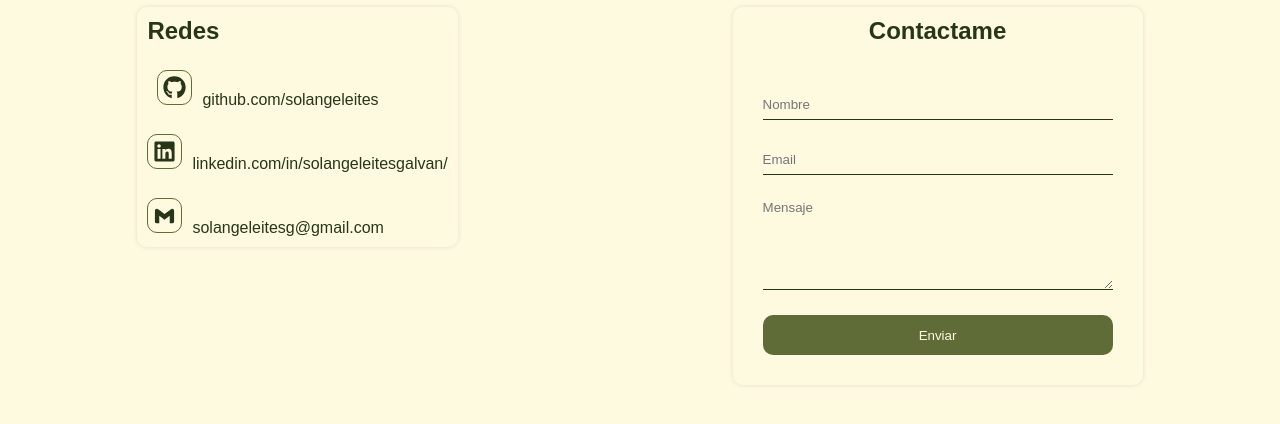
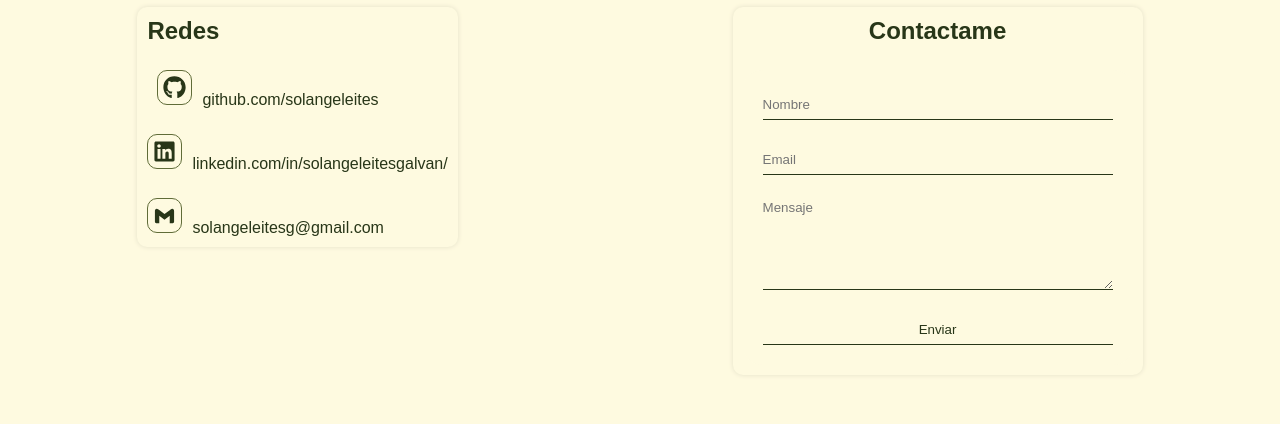
Before and after one commit to solangeleites/portfolio2024, a React (Vite) app: page / in a window 1280 px wide. Shown: the part 2723-3147 px from the top of the page. Built offline with nearby package versions, Linux system fonts and the light colour scheme.

Commit message:
cree el back del formulario

```diff
--- a/src/pages/contact/form/Form.jsx
+++ b/src/pages/contact/form/Form.jsx
@@ -1,42 +1,47 @@
 import React from 'react';
 import { FormContainer, Input, TextArea, Button } from './FormStyled';
 import { useState } from 'react';
+import axios from 'axios';
 
 const Form = () => {
-  const [fields, setFields] = useState({});
+  const [name, setName] = useState('');
+  const [email, setEmail] = useState('');
+  const [msg, setMsg] = useState('');
+  const [successMessage, setSuccessMessage] = useState(null);
 
-  const onSubmit = async (e) => {
+
+  const handleSubmit = (e) => {
     e.preventDefault();
-    console.log(fields);
-    try {
-      const contact = await createUser(fields.name, fields.email, fields.msg);
-      console.log(contact);
-      if (contact) {
-        dispatch(
-          setCurrentUser({
-            ...contact
-          })
-        );
-        console.log('Usuario registrado con éxito:', contact);
-      }
-    } catch (error) {
-      console.log('Error al registrar usuario:', error);
+    if(name.length === 0){
+      alert('El campo nombre es obligatorio');
+    } else if (email.length === 0){
+      alert('El campo email es obligatorio');
+    } else if (msg.length === 0){
+      alert('El campo mensaje es obligatorio');
+    } else {
+    const url = "http://localhost/backendportofolio/contact.php";
+
+    let data = new FormData();
+    data.append("name", name);
+    data.append("email", email);
+    data.append("msg", msg);
+
+
+    axios.post(url, data)
+    .then(response => {
+      setSuccessMessage(response.data);
+      setName('');
+      setEmail('');
+      setMsg('');
+    })
+      .catch(() => alert("Error al enviar el mensaje"));
     }
-  };
+  }
 
-  const onChange = async (e) => {
-    setFields({
-      ...fields,
-      [e.target.name]: e.target.value,
-    });
-    console.log(e.target.value);
-  };
 
   return (
     <FormContainer
-      action="enquery.php"
       style={{ display: 'flex', flexDirection: 'column', gap: '25px' }}
-      onSubmit={onSubmit}
     >
       {' '}
       <Input
@@ -44,14 +49,14 @@ const Form = () => {
         placeholder="Nombre"
         name="name"
         id="name"
-        onChange={onChange}
+        value={name} onChange={(e) => setName(e.target.value)}
       />
       <Input
         type="text"
         placeholder="Email"
         name="email"
         id="email"
-        onChange={onChange}
+        value={email} onChange={(e) => setEmail(e.target.value)}
       />
       <TextArea
         name="msg"
@@ -59,12 +64,42 @@ const Form = () => {
         cols="50"
         rows="5"
         placeholder="Mensaje"
-        onChange={onChange}
         style={{ outline: 'none', borderTop: 'none', borderLeft: 'none' }}
+        value={msg} onChange={(e) => setMsg(e.target.value)}
       ></TextArea>
-      <Button>Enviar</Button>
+      <Input type='button' name='send' id='send'value='Enviar' onClick={handleSubmit} />
+      {successMessage && <p>{successMessage}</p>}
+
     </FormContainer>
   );
 };
 
 export default Form;
+  // const [fields, setFields] = useState({});
+
+  // const onSubmit = async (e) => {
+  //   e.preventDefault();
+  //   console.log(fields);
+  //   try {
+  //     const contact = await createUser(fields.name, fields.email, fields.msg);
+  //     console.log(contact);
+  //     if (contact) {
+  //       dispatch(
+  //         setCurrentUser({
+  //           ...contact
+  //         })
+  //       );
+  //       console.log('Usuario registrado con éxito:', contact);
+  //     }
+  //   } catch (error) {
+  //     console.log('Error al registrar usuario:', error);
+  //   }
+  // };
+
+  // const onChange = async (e) => {
+  //   setFields({
+  //     ...fields,
+  //     [e.target.name]: e.target.value,
+  //   });
+  //   console.log(e.target.value);
+  // };
```
